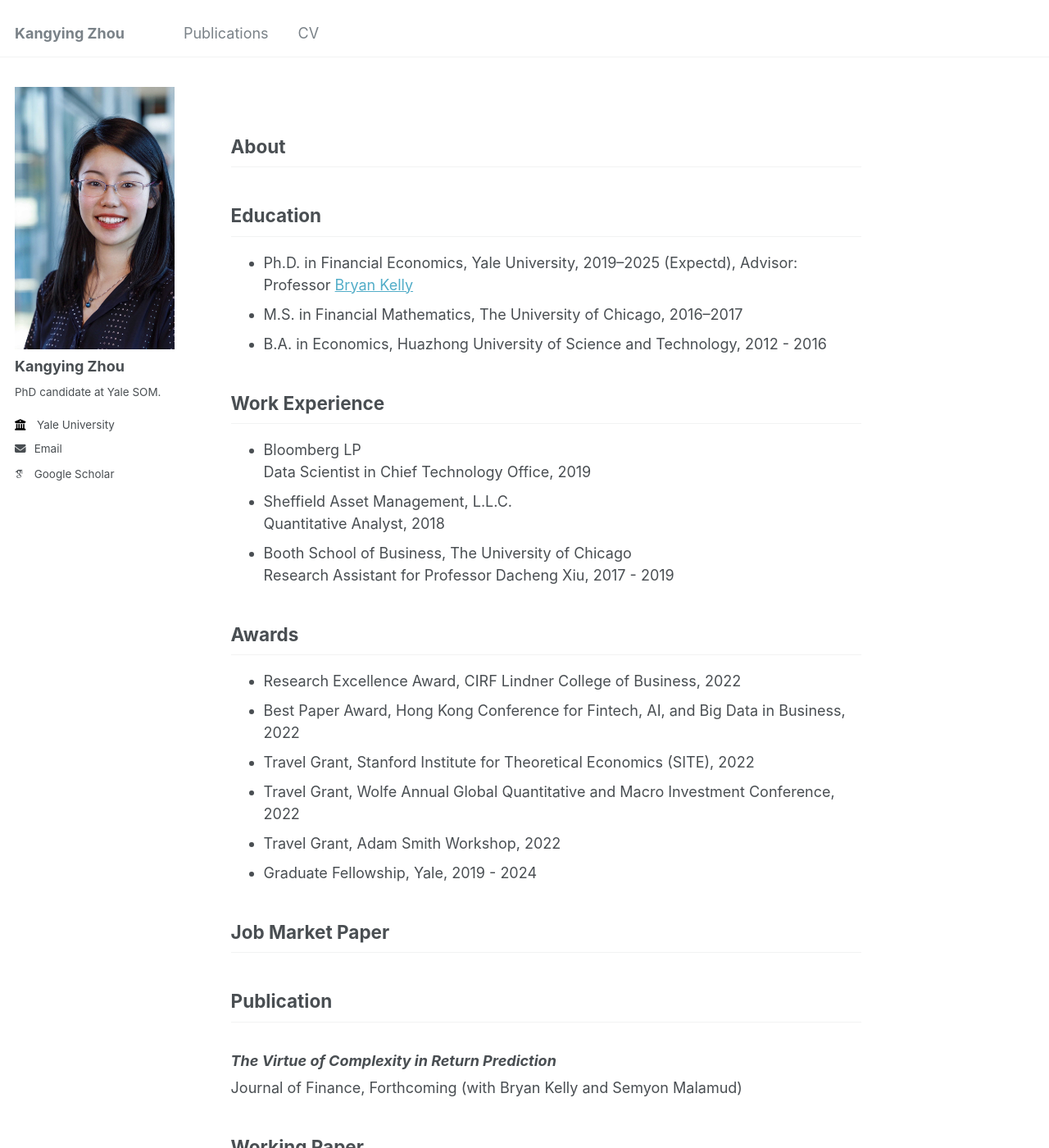
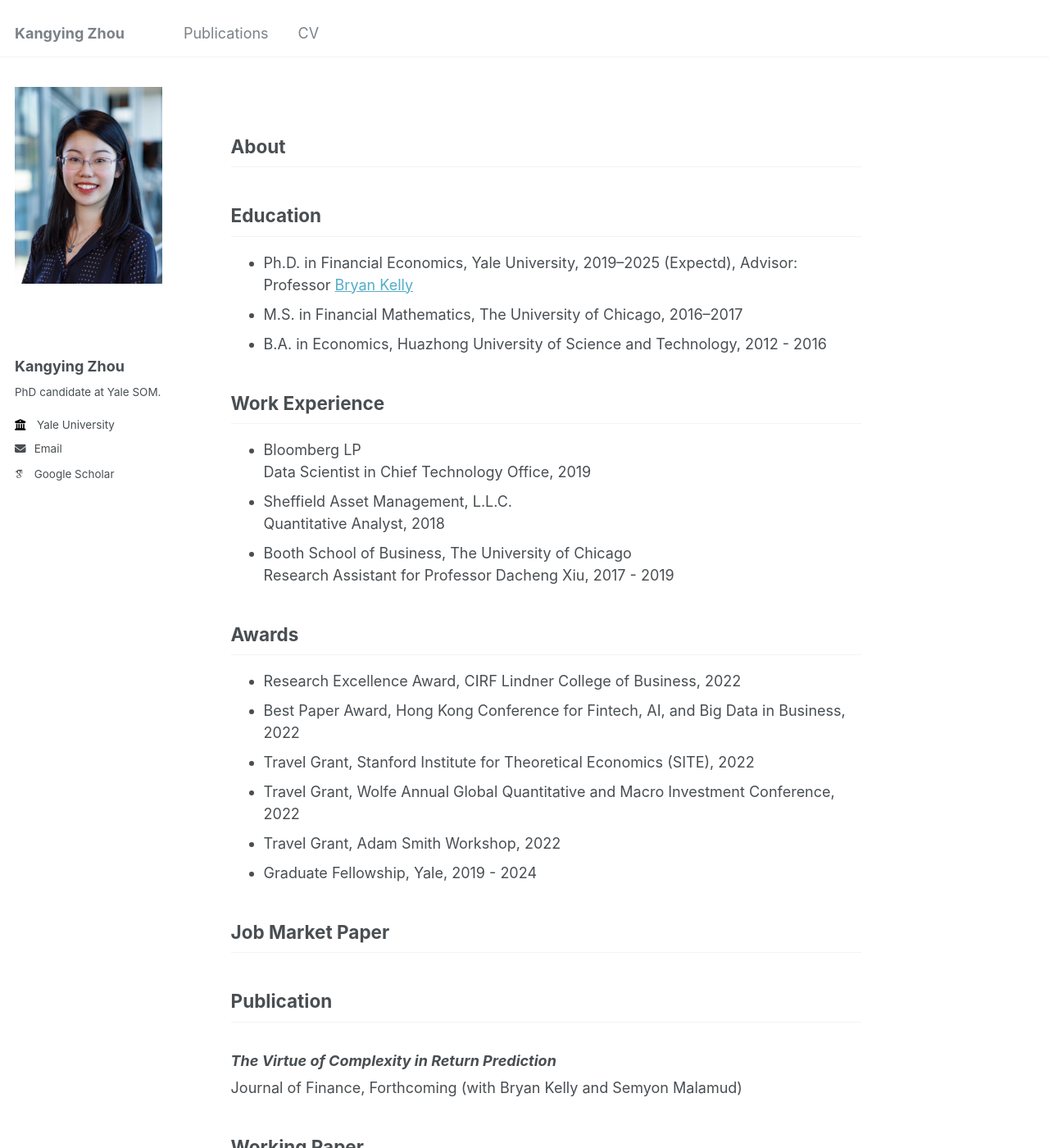
Before and after one commit to rosieli5/rosieli5.github.io, a Jekyll site: the page built from _pages/about.md, in a window 1280 px wide and 1400 px high. Shown: the whole window at 82% size. Built offline with Jekyll 4.4.1, drawn with Linux system fonts in a browser that asks for light colours; some web fonts are replaced.

Commit message:
Update _sidebar.scss

```diff
--- a/_sass/_sidebar.scss
+++ b/_sass/_sidebar.scss
@@ -94,8 +94,8 @@
 
   img {
     // max-width: 175px;
-    max-width: 240px;
-    max-height: 320px;
+    max-width: 180px;
+    max-height: 240px;
 
     // border-radius: 50%;
     // border-radius: 100%;
```
